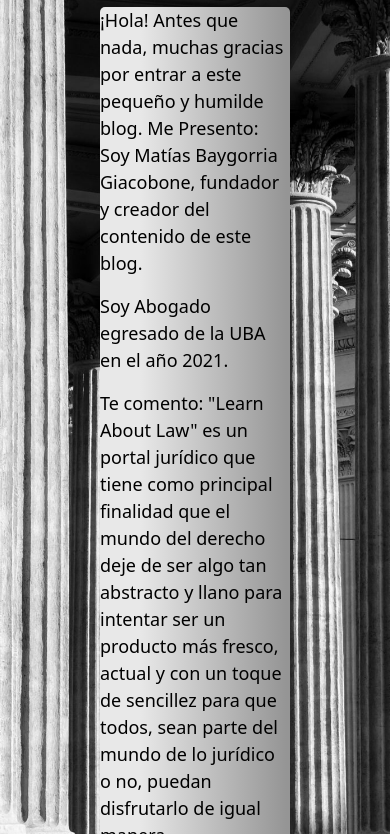
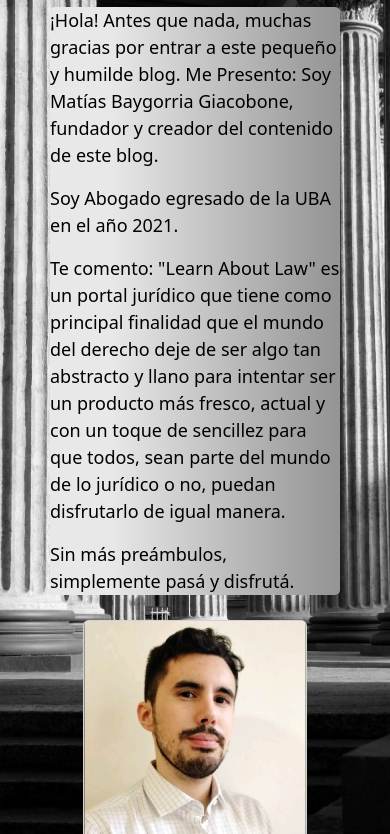
Before and after one commit to kevod1997/Learnaboutlaw-entregafinal, a website: page pages/quienessomos.html in a window 390 px wide. Shown: the part 257-1091 px from the top of the page. Drawn offline with nearby package versions, Linux system fonts and the light colour scheme.

Commit message:
cambio en mobile quienesomos

```diff
--- a/scss/components/_footer.scss
+++ b/scss/components/_footer.scss
@@ -3,7 +3,7 @@
 /*footer*/
 
 footer{
-    height: 50vh;
+    height: fit-content;
     div{
         background-color: black;
         display: grid;
@@ -92,6 +92,7 @@ footer{
 @media only screen and (min-width:1024px){
     footer{
         div{
+
             .sectionFooter1{
                 margin-top: 150px;
             }
--- a/scss/pages/_quienesomos.scss
+++ b/scss/pages/_quienesomos.scss
@@ -21,8 +21,8 @@
         color: black;
         font-size: 18px;
         margin-top: 25px;
-        margin-left: 100px;
-        margin-right: 100px;
+        margin-left: 50px;
+        margin-right: 50px;
         margin-bottom: 25px;
         @extend %colorBack;
         border-radius: 5px;
```
Also changed, not shown: css/main.css.
